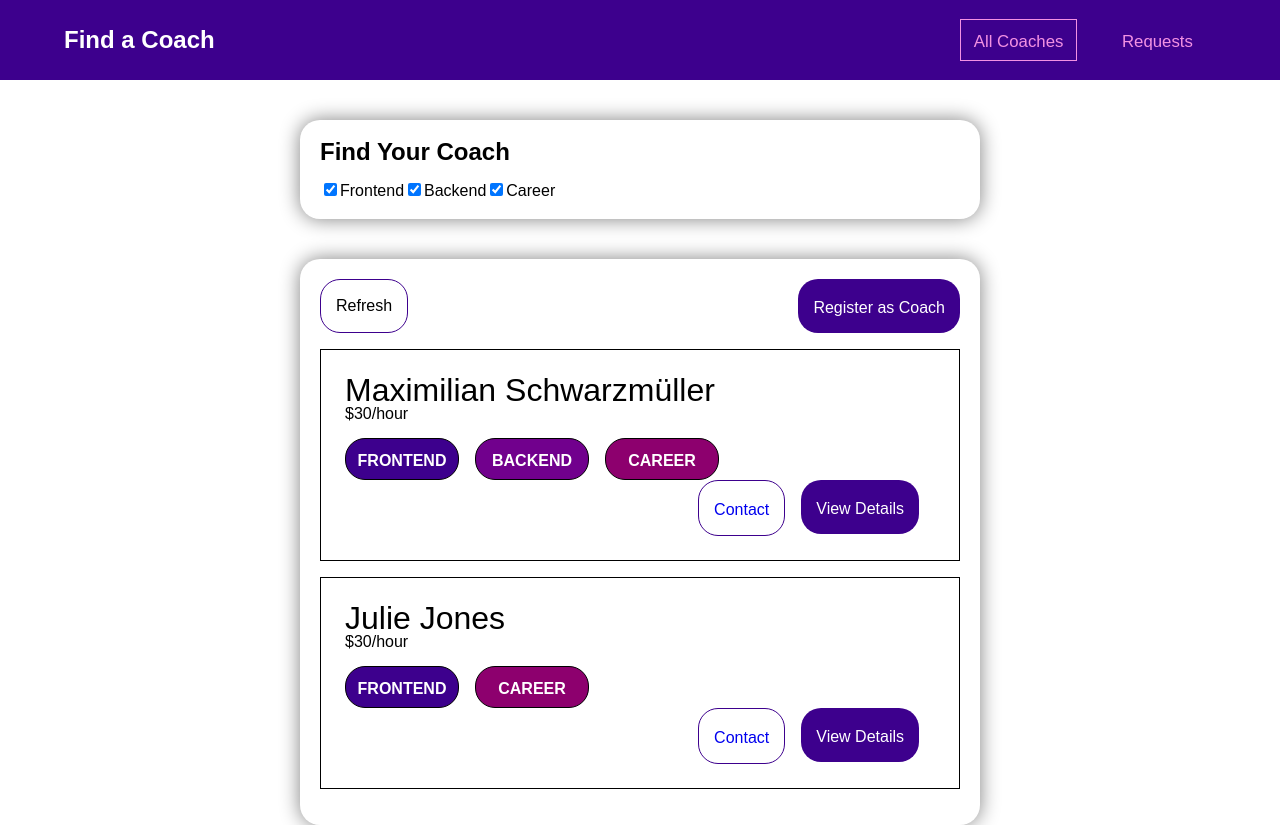
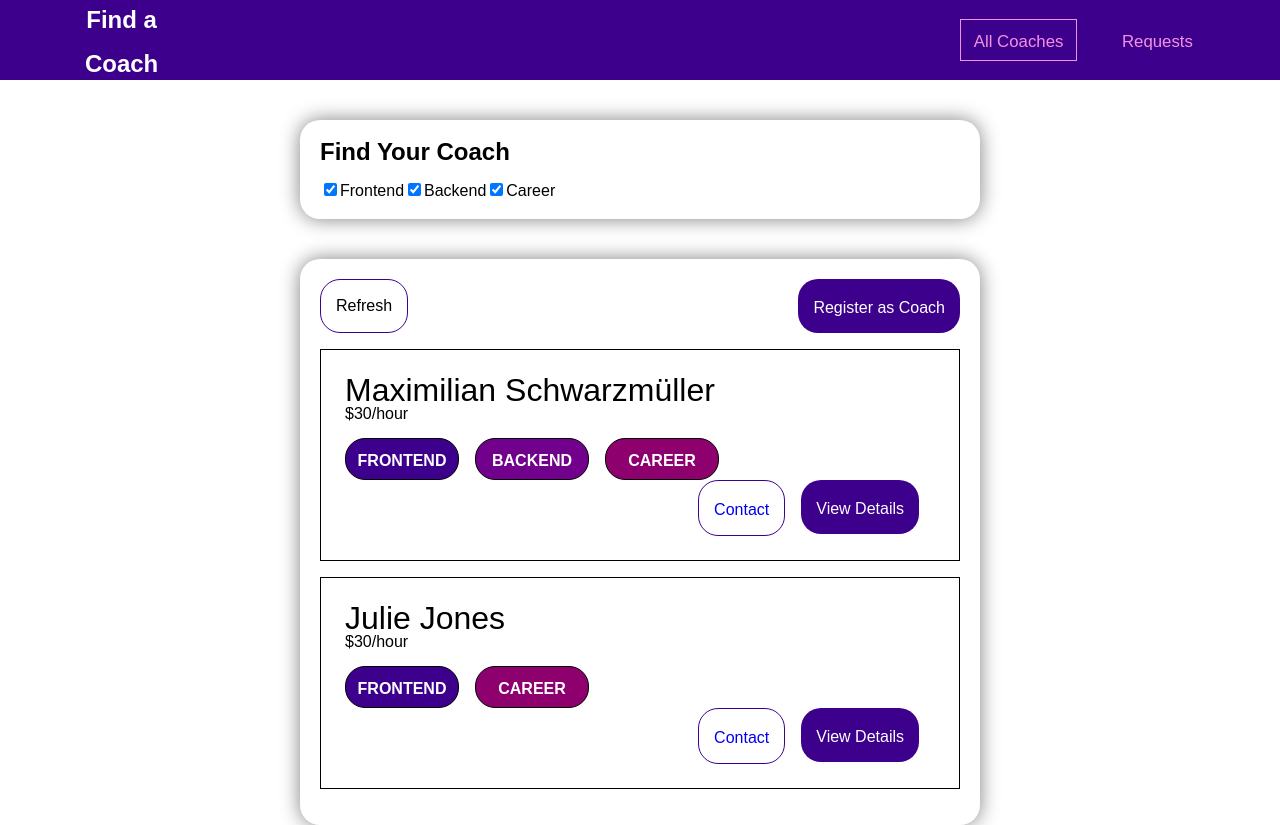
Before and after one commit to mr-ryan12/find_a_coach, a Vue app: page /coaches in a window 1280 px wide. Built offline with nearby package versions, Linux system fonts and the light colour scheme; a web font is replaced by a local one.

Commit message:
Change nav bar title to link

```diff
--- a/src/components/TheNavigation.vue
+++ b/src/components/TheNavigation.vue
@@ -1,7 +1,7 @@
 <template>
   <nav>
     <section class="content-container">
-      <h1 class="main-title">Find a Coach</h1>
+      <RouterLink to="/" class="main-title">Find a Coach</RouterLink>
       <section class="nav-link-container">
         <RouterLink to="/coaches" @click="setActiveButton" :class="{ active: isCoachesBtnActive }">All Coaches</RouterLink>
         <RouterLink to="/requests" @click="setActiveButton" :class="{ active: isRequestsBtnActive }">Requests</RouterLink>
@@ -81,4 +81,13 @@ a.router-link-active {
 a {
   text-decoration: none;
 }
+
+.main-title {
+  margin-top: 0.25rem;
+  color: #FFF;
+  border: none;
+  &:hover {
+    border: none;
+  }
+}
 </style>
```
